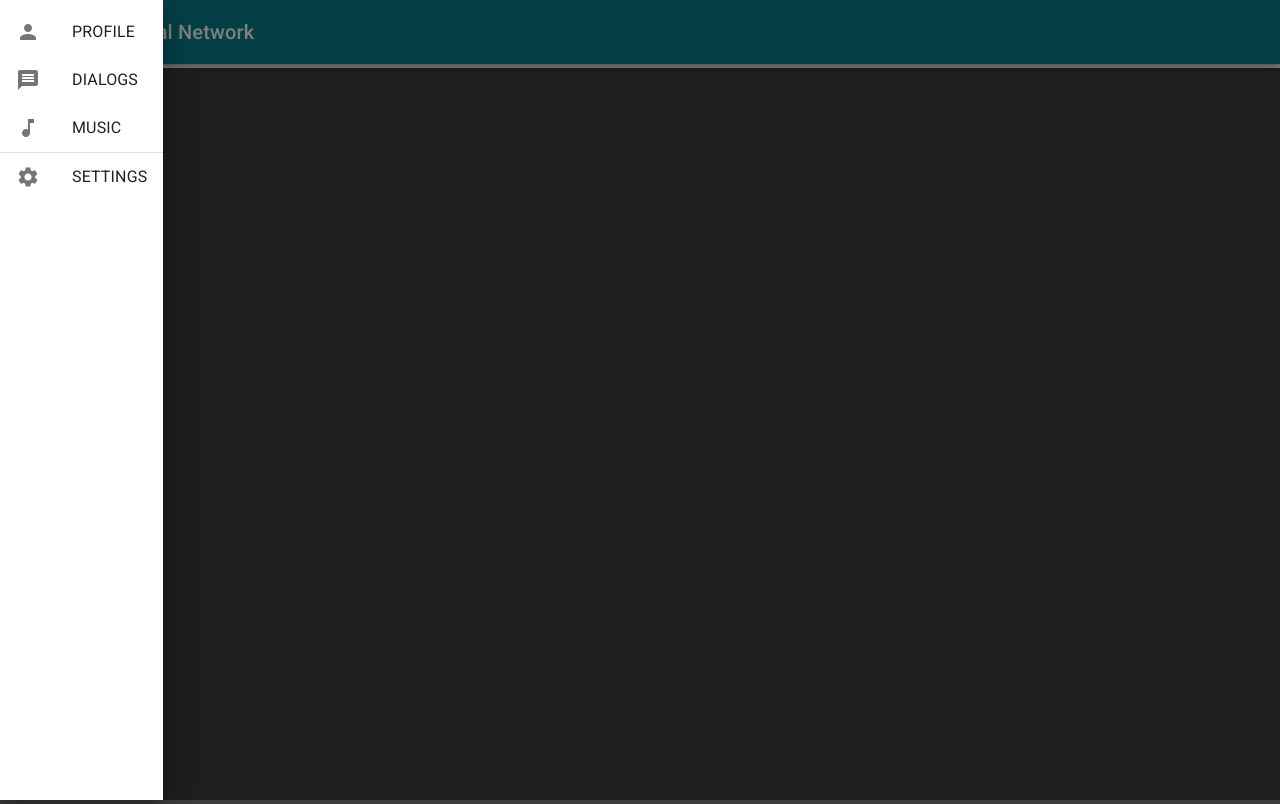
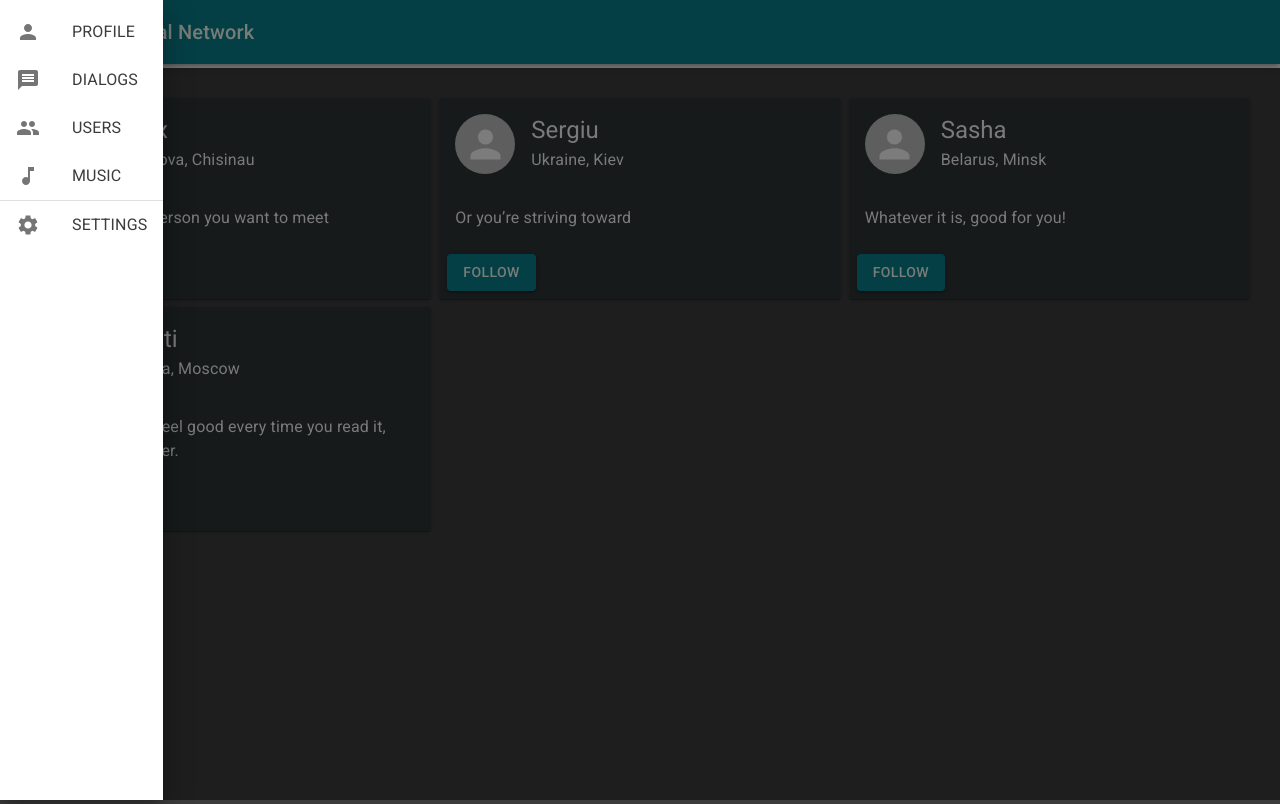
Before and after one commit to CojocaruCristi/react-social-network, a React (Create React App) app: page /users in a window 1280 px wide. Both pictures are taken after a click on the button "menu". Built offline with nearby package versions, Linux system fonts and the light colour scheme.

Commit message:
added users page

```diff
--- a/src/App.css
+++ b/src/App.css
@@ -1,15 +1,6 @@
-textarea {
-  color: white !important;
-}
+
 
 a, a:hover, a:focus, a:active {
   text-decoration: none;
   color: inherit;
 }
-
-label {
-  color: white !important;
-}
-input {
-  color: white !important;
-}
--- a/src/App.js
+++ b/src/App.js
@@ -4,16 +4,15 @@ import Profile from "./Components/Profile/Profile";
 import {Container, createMuiTheme, makeStyles, MuiThemeProvider} from "@material-ui/core";
 import Dialogs from "./Components/Dialogs/Dialogs";
 import {Route} from "react-router-dom";
+import UsersContainer from "./Components/Users/UsersContainer";
 
 const useStyles = makeStyles({
   AppContent: {
     backgroundColor: "#3C3C3C",
     minHeight: "92vh",
     padding: 30,
-    color: "#F5F5F5"
-  },
-  App: {
-     marginTop: 68
+    color: "#F5F5F5",
+    marginTop: 68
   },
 })
 
@@ -21,18 +20,17 @@ const useStyles = makeStyles({
 const theme = createMuiTheme({
   palette: {
     primary: {
-      main: "#087E8B"
+      main: "#087E8B",
+      contrastText: "#F1FAEE"
     },
     secondary: {
-      main: "#F5F5F5"
-    },
-    third: {
-      main: "#FF5A5F"
+      main: "#E63946",
+      contrastText: "#F5F5F5"
     },
     text: {
+      primary: "#F5F5F5",
       secondary: "#F5F5F5"
-    }
-
+    },
   }
 })
 
@@ -43,9 +41,8 @@ function App(props) {
   return (
 
       <MuiThemeProvider theme={theme} >
-        <div className={classes.App}>
-          <Header />
           <Container className={classes.AppContent} maxWidth={"lg"} >
+            <Header />
 
             <Route exact path={'/'} >
               <div>Home</div>
@@ -59,8 +56,11 @@ function App(props) {
               <Dialogs />
             </Route>
 
+            <Route path={'/users'} >
+              <UsersContainer />
+            </Route>
+
           </Container>
-        </div>
       </MuiThemeProvider>
   );
 }
--- a/src/Components/Dialogs/DialogsAppBar/ContactsList.jsx
+++ b/src/Components/Dialogs/DialogsAppBar/ContactsList.jsx
@@ -1,13 +1,20 @@
 import React from "react";
 import {Link} from "react-router-dom";
-import {Avatar, List, ListItem, ListItemIcon, ListItemText} from "@material-ui/core";
+import {Avatar, List, ListItem, ListItemIcon, ListItemText, makeStyles} from "@material-ui/core";
 
+const useStyles = makeStyles({
+    listItem: {
+        color: "#3C3C3C",
+
+    }
+})
 const Contact = (props) => {
+    const classes = useStyles();
     return (
         <Link to={`/dialogs/${props.id}`}>
             <ListItem button>
                 <ListItemIcon> <Avatar alt={props.name} src="/ava"/> </ListItemIcon>
-                <ListItemText>{props.name}</ListItemText>
+                <ListItemText className={classes.listItem} >{props.name}</ListItemText>
             </ListItem>
         </Link>
     )
--- a/src/Components/NavBar/NavBar.jsx
+++ b/src/Components/NavBar/NavBar.jsx
@@ -5,9 +5,13 @@ import PersonIcon from '@material-ui/icons/Person';
 import MessageIcon from '@material-ui/icons/Message';
 import MusicNoteIcon from '@material-ui/icons/MusicNote';
 import SettingsIcon from '@material-ui/icons/Settings';
+import GroupIcon from '@material-ui/icons/Group';
 
 const useStyles = makeStyles({
+    listItem: {
+        color: "#3C3C3C",
 
+    }
 })
 
 
@@ -16,30 +20,37 @@ const NavBar = () => {
     return (
         <List button key={"text"}>
             <Link to={'/profile'}>
-                <ListItem button>
+                <ListItem button >
                     <ListItemIcon> <PersonIcon/> </ListItemIcon>
-                    <ListItemText>PROFILE</ListItemText>
+                    <ListItemText className={classes.listItem}>PROFILE</ListItemText>
                 </ListItem>
             </Link>
             <Link to={'/dialogs'}>
                 <ListItem button>
                     <ListItemIcon> <MessageIcon/> </ListItemIcon>
-                    <ListItemText>DIALOGS</ListItemText>
+                    <ListItemText className={classes.listItem}>DIALOGS</ListItemText>
+                </ListItem>
+            </Link>
+            <Link to={'/users'}>
+                <ListItem button>
+                    <ListItemIcon> <GroupIcon/> </ListItemIcon>
+                    <ListItemText className={classes.listItem}>USERS</ListItemText>
                 </ListItem>
             </Link>
             <Link to={'/music'}>
                 <ListItem button>
                     <ListItemIcon> <MusicNoteIcon/> </ListItemIcon>
-                    <ListItemText>MUSIC</ListItemText>
+                    <ListItemText className={classes.listItem}>MUSIC</ListItemText>
                 </ListItem>
             </Link>
             <Divider/>
             <Link to={'/settings'}>
                 <ListItem button>
                     <ListItemIcon> <SettingsIcon/> </ListItemIcon>
-                    <ListItemText>SETTINGS</ListItemText>
+                    <ListItemText className={classes.listItem}>SETTINGS</ListItemText>
                 </ListItem>
             </Link>
+
         </List>
     )
 }
--- a/src/Components/Profile/MyPosts/MyPosts.jsx
+++ b/src/Components/Profile/MyPosts/MyPosts.jsx
@@ -34,7 +34,7 @@ const MyPosts = (props) => {
                     <Typography variant={"h4"}>My Posts</Typography>
 
                     <TextField onChange={OnChangePostField} inputRef={postInputRef} rows={6} margin={"normal"} fullWidth={true} multiline={true} variant={"outlined"}
-                               label={"Write a post"} style={{color: "inherit"}} value={props.postField}/>
+                               label={"Write a post"}  style={{color: "inherit"}} value={props.postField}/>
 
                     <Box display={"flex"} justifyContent={"flex-end"}>
                         <Button onClick={onAddPost} startIcon={<PostAdd/>} variant={"contained"} size={"large"}
--- a/src/Components/Profile/ProfileInfo/ProfileInfo.jsx
+++ b/src/Components/Profile/ProfileInfo/ProfileInfo.jsx
@@ -18,8 +18,8 @@ const ProfileInfo = (props) => {
     const classes = useStyles();
 
     return(
-        <Grid item className={classes.userContent}>
-            <Grid container spacing={2}>
+        <Grid item container className={classes.userContent}>
+            <Grid item container spacing={2} >
                 <Grid item>
                     <Avatar variant={"square"} alt={props.profileInfo.userName} src={props.profileInfo.avatar} style={{height: 200, width: 200}}/>
                 </Grid>
--- /dev/null
+++ b/src/Components/Users/Users.jsx
@@ -0,0 +1,78 @@
+import React from "react";
+import {
+    Avatar,
+    Box,
+    Button,
+    Card,
+    CardActions,
+    CardContent,
+    CardHeader,
+    Grid,
+    makeStyles,
+    Typography
+} from "@material-ui/core";
+import {red} from "@material-ui/core/colors";
+
+
+const useStyles = makeStyles({
+    root: {
+        backgroundColor: "#2d3436"
+    },
+
+
+    avatar: {
+        width: 60,
+        height: 60
+    }
+});
+
+
+
+const Users = (props) => {
+    const classes = useStyles();
+
+
+    const users = props.users.map(u => {
+        return(
+            <Grid item xs={12} sm={4} >
+                <Card className={classes.root}>
+                    <CardHeader
+                        avatar={
+                            <Avatar aria-label="recipe" alt={u.fullName} className={classes.avatar} src={u.photoURL}/>
+                        }
+
+                        title={<Typography variant="h5" >
+                            {u.fullName}
+                        </Typography>}
+                        subheader={<Typography variant="subtitle1" >
+                            {`${u.location.country}, ${u.location.city}`}
+                        </Typography>}
+                    />
+
+                    <CardContent>
+                        <Typography variant="body1"  component="p">
+                            {u.status}
+                        </Typography>
+                    </CardContent>
+                    <CardActions disableSpacing>
+                        {u.followed ?  <Button onClick={() => {
+                            props.onUserUnFollowP(u.id);
+                        }} variant={"outlined"} color={"secondary" }>Unfollow</Button> : <Button onClick={() => {
+                            props.onUserFollow(u.id);
+                        }} variant={"contained"} color={"primary" }>Follow</Button>}
+                    </CardActions>
+                </Card>
+            </Grid>
+        )
+    })
+
+
+    return (
+        <Grid container spacing={1}>
+            {users}
+        </Grid>
+    )
+}
+
+
+export default Users;
--- /dev/null
+++ b/src/Components/Users/UsersContainer.jsx
@@ -0,0 +1,30 @@
+import React from "react";
+import {connect} from "react-redux";
+import Users from "./Users";
+import {followActionCreator, setUsersActionCreator, unFollowActionCreator} from "../../Redux/Reduсers/users-reducer";
+
+
+
+const mapStateToProps = (state) => {
+    return {
+        users: state.usersData.users
+    }
+}
+
+const mapDispatchToProps = (dispatch) => {
+    return {
+        onUserFollow: (userId) => {
+            dispatch(followActionCreator(userId));
+        },
+        onUserUnFollowP: (userId) => {
+            dispatch(unFollowActionCreator(userId));
+        },
+        onSetUsers: (users) => {
+            dispatch(setUsersActionCreator());
+        }
+    }
+}
+
+const UsersContainer = connect(mapStateToProps, mapDispatchToProps)(Users);
+
+export default UsersContainer;
--- /dev/null
+++ b/src/Redux/Reduсers/users-reducer.js
@@ -0,0 +1,75 @@
+const FOLLOW = "FOLLOW";
+const UN_FOLLOW = "UN_FOLLOW";
+const SET_USERS = "SET_USERS";
+
+
+const initialState = {
+    users: [
+        { id: 0 , fullName: "Max", status: "Be the type of person you want to meet", followed: true, photoURL: null, location: {country: "Moldova", city: "Chisinau"}},
+        { id: 1 , fullName: "Sergiu", status: "Or you’re striving toward", followed: false, photoURL: null, location: {country: "Ukraine", city: "Kiev"}},
+        { id: 2 , fullName: "Sasha", status: "Whatever it is, good for you!", followed: false, photoURL: null, location: {country: "Belarus", city: "Minsk"}},
+        { id: 3 , fullName: "Cristi", status: "If it makes you feel good every time you read it, you have a winner.", followed: true, photoURL: null, location: {country: "Russia", city: "Moscow"}}
+    ]
+}
+
+
+const usersReducer = (state = initialState, action) => {
+
+    switch (action.type){
+        case FOLLOW: {
+            return {
+                ...state,
+                users: state.users.map( (u) => {
+                    if (u.id === action.userId) {
+                        return { ...u, followed: true}
+                    }
+                    return u;
+                } )
+            }
+        }
+        case UN_FOLLOW: {
+            return {
+                ...state,
+                users: state.users.map( (u) => {
+                    if (u.id === action.userId) {
+                        return {...u, followed: false}
+                    }
+                    return u;
+                })
+            }
+        }
+        case SET_USERS: {
+            return {
+                ...state,
+                users: [...state.users, ...action.users]
+            }
+        }
+        default: {
+            return state;
+        }
+    }
+
+}
+
+export const followActionCreator = (userId) => {
+    return {
+        type: FOLLOW,
+        userId
+    }
+}
+
+export const unFollowActionCreator = (userId) => {
+    return {
+        type: UN_FOLLOW,
+        userId
+    }
+}
+
+export const setUsersActionCreator = (users) => {
+    return {
+        type: SET_USERS,
+        users
+    }
+}
+
+export default usersReducer;
--- a/src/Redux/store.js
+++ b/src/Redux/store.js
@@ -1,11 +1,13 @@
 import profileReducer from "./Reduсers/profile-reducer";
 import dialogReducer from "./Reduсers/dialogs-reducer";
 import {combineReducers, createStore} from "redux";
+import usersReducer from "./Reduсers/users-reducer";
 
 
 const reducers = combineReducers({
     profileData: profileReducer,
-    dialogsData: dialogReducer
+    dialogsData: dialogReducer,
+    usersData: usersReducer
 })
 
 
```
